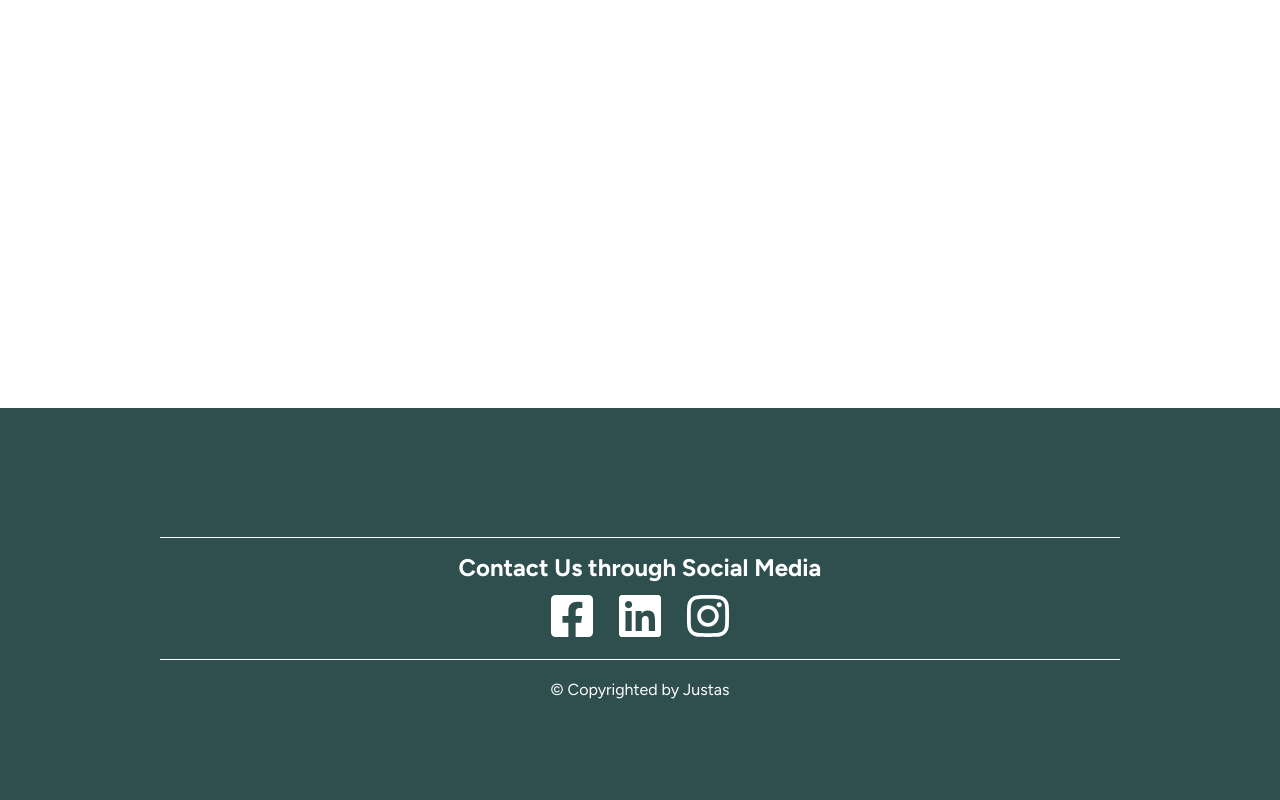
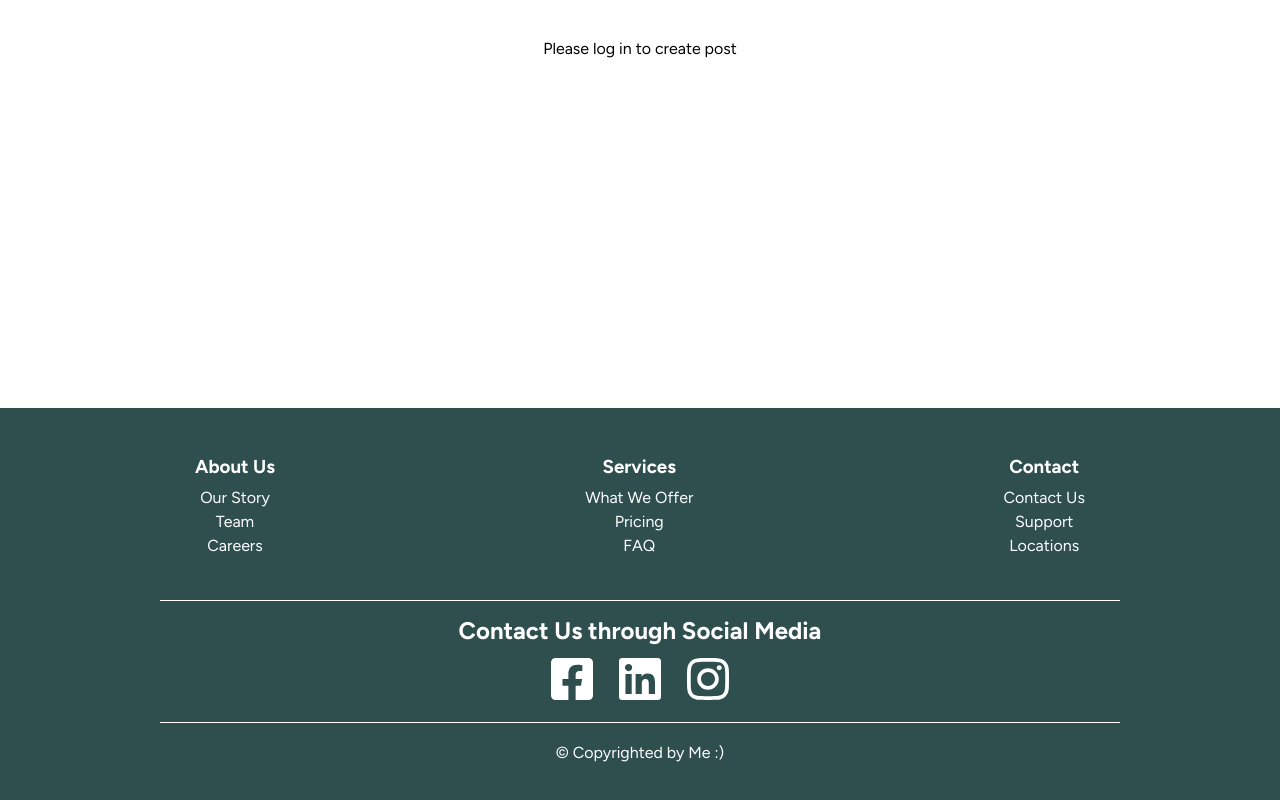
Before and after one commit to JustinSTV/Atsiskaitymai-CA, a React (Vite) app in the folder React/react-exam/: page /addPost in a window 1280 px wide. Shown: the part 432-1232 px from the top of the page. Built offline with nearby package versions, Linux system fonts and the light colour scheme; data requests are answered from the project's data file.

Commit message:
More Styling

```diff
--- a/React/react-exam/src/components/UI/organism/Footer.tsx
+++ b/React/react-exam/src/components/UI/organism/Footer.tsx
@@ -14,6 +14,31 @@ const StyledFooter = styled.footer`
   gap: 20px;
   color: white;
   padding: 20px 40px;
+
+  > div.main {
+    display: flex;
+    justify-content: space-around;
+    width: 100%;
+
+    >div.column {
+      display: flex;
+      flex-direction: column;
+      align-items: center;
+
+      >h3{
+        margin-bottom: 10px;
+      }
+
+      >a {
+        color: white;
+        text-decoration: none;
+        margin-bottom: 5px;
+      }
+      >a:hover {
+        text-decoration: underline;
+      }
+    }
+  }
 
   >div.socials{
     border-top: 1px solid white;
@@ -39,6 +64,26 @@ const StyledFooter = styled.footer`
 const Footer = () => {
   return (
     <StyledFooter>
+            <div className="main">
+        <div className="column">
+          <h3>About Us</h3>
+          <a href="/">Our Story</a>
+          <a href="/">Team</a>
+          <a href="/">Careers</a>
+        </div>
+        <div className="column">
+          <h3>Services</h3>
+          <a href="/">What We Offer</a>
+          <a href="/">Pricing</a>
+          <a href="/">FAQ</a>
+        </div>
+        <div className="column">
+          <h3>Contact</h3>
+          <a href="/">Contact Us</a>
+          <a href="/">Support</a>
+          <a href="/">Locations</a>
+        </div>
+      </div>
       <div className="socials">
         <h2>Contact Us through Social Media</h2>
         <div>
@@ -47,7 +92,7 @@ const Footer = () => {
           <FaInstagram />
         </div>
       </div>
-      <p>&copy; Copyrighted by Justas</p>
+      <p>&copy; Copyrighted by Me :)</p>
     </StyledFooter>
   );
 }
--- a/React/react-exam/src/components/pages/CreateCard.tsx
+++ b/React/react-exam/src/components/pages/CreateCard.tsx
@@ -7,7 +7,41 @@ import CardContext, { CardContextType} from "../../contexts/CardContext";
 import UserContext, {UserContextType} from "../../contexts/UserContext";
 
 const StyledSection = styled.section`
+  display: flex;
+  justify-content: center;
+  align-items: center;
+  flex-direction: column;
+  gap: 15px;
 
+  >form{
+    box-shadow: 0 4px 8px rgba(0, 0, 0, 0.2);
+    padding: 50px 100px;
+    display: flex;
+    flex-direction: column;
+    align-items: center;
+
+    >div{
+      margin: 10px 0;
+      display: flex;
+      flex-direction: column;
+      gap: 5px;
+
+      >input, textarea{
+        padding: 10px 20px;
+      }
+    }
+    >input[type="submit"]{
+      width: 80%;
+      cursor: pointer;
+      padding: 15px 30px;
+      margin: 10px;
+      border-radius: 10px;
+      border: none;
+      background-color: #bb2637;
+      font-size: 14px;
+      color: white;
+    }
+  }
 `;
 
 const CreateCard = () => {
@@ -55,7 +89,9 @@ const CreateCard = () => {
     <StyledSection>
       {
         loggedInUser ? (
-          <form onSubmit={handleSubmit}>
+          <>
+            <h2>Create Post</h2>
+            <form onSubmit={handleSubmit}>
           <div>
             <label htmlFor="title">Title:</label>
             <input
@@ -87,8 +123,9 @@ const CreateCard = () => {
               onChange={handleChange}
             />
           </div>
-          <button type="submit">Submit</button>
+          <input type="submit" value="Create Post"/>
         </form>
+          </>
         ) : (
           <p>Please log in to create post</p>
         )
```
